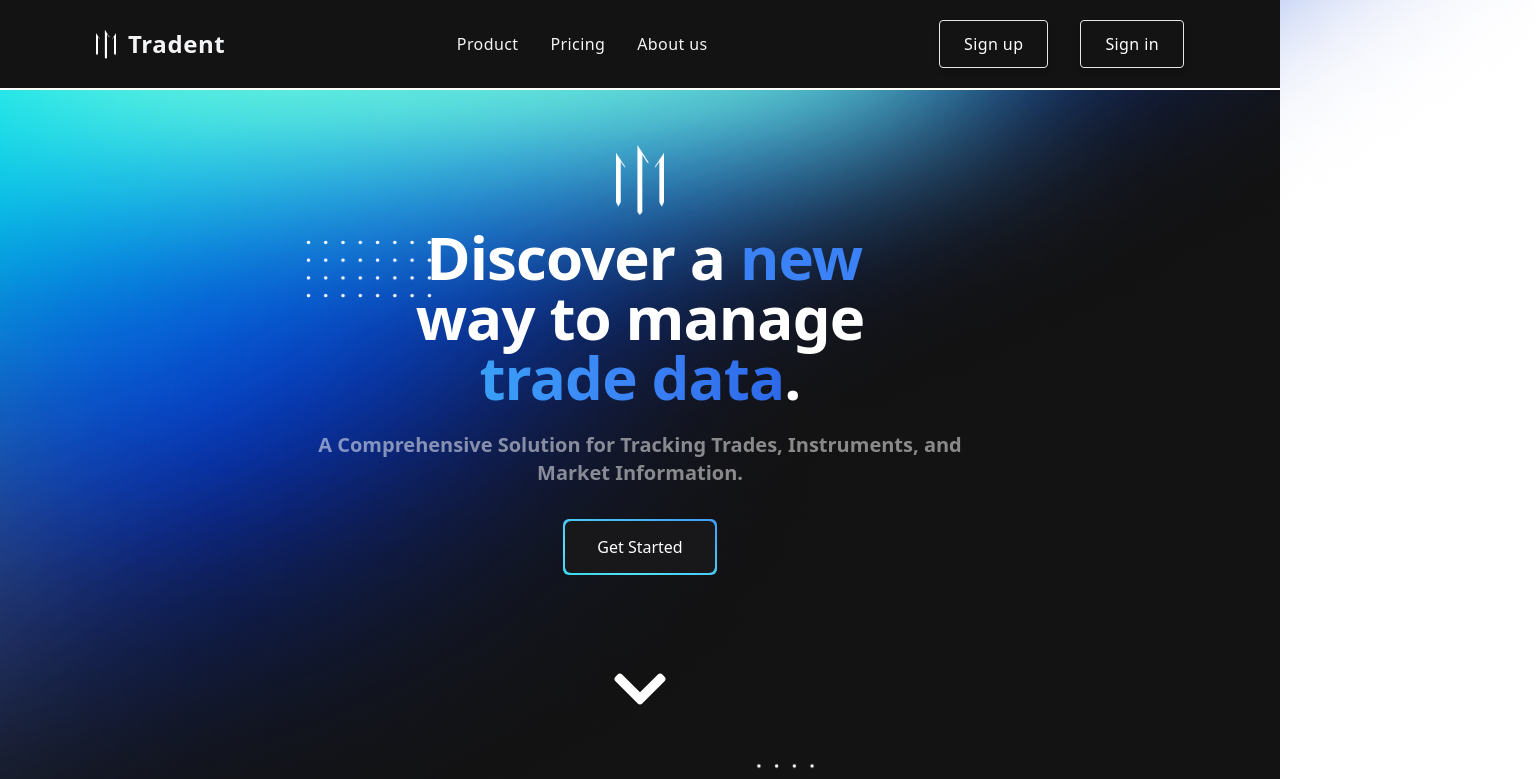
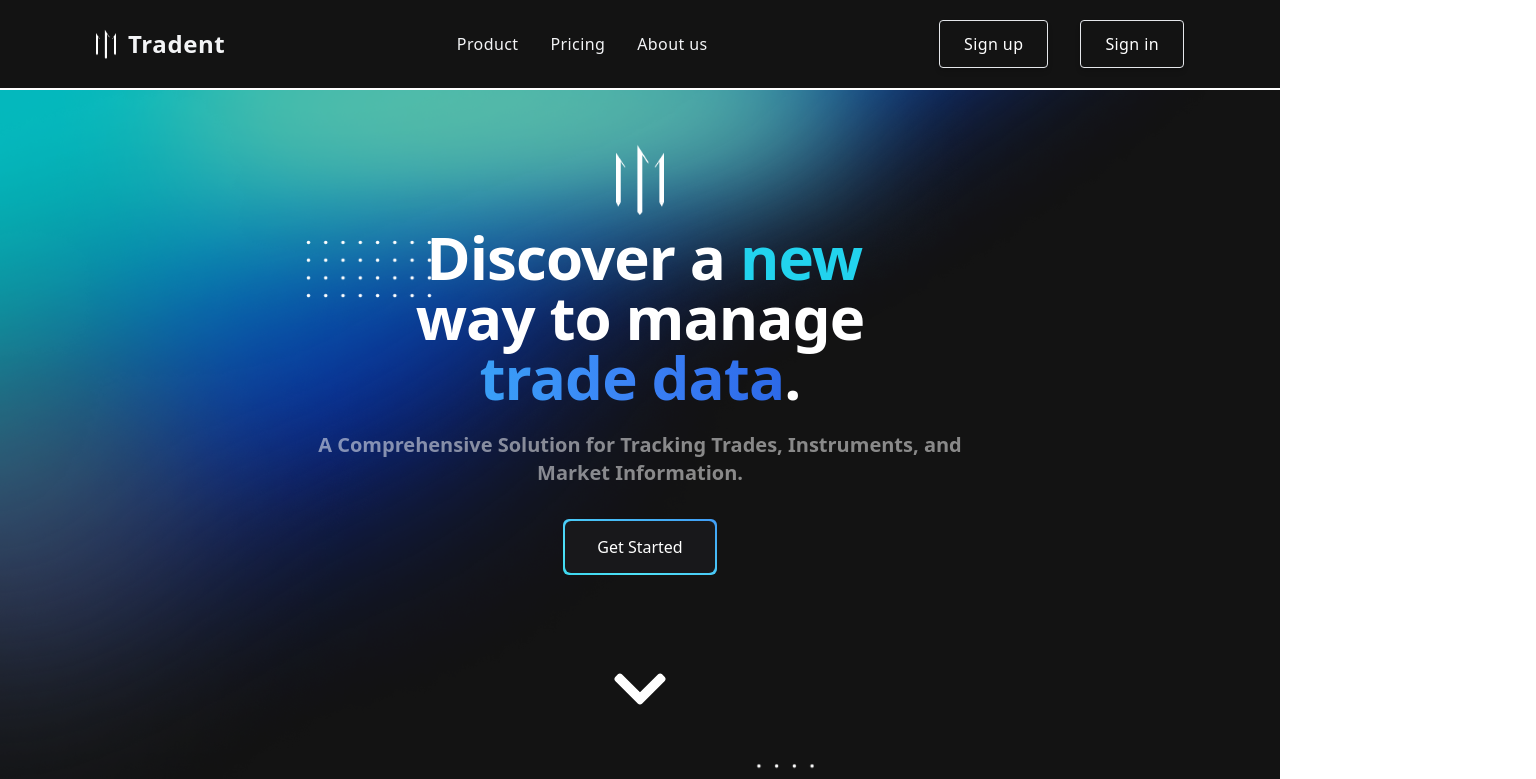
Before and after one commit to KJdotIO/tradent-app, a Next.js app: page / in a window 1280 px wide. Shown: the top 779 px of the page, 1536 px wide, since content can reach past the window. Built offline with nearby package versions, Linux system fonts and the light colour scheme.

Commit message:
fixed issue with scrolling

```diff
--- a/pages/index.tsx
+++ b/pages/index.tsx
@@ -63,11 +63,13 @@ const Home = () => {
         <meta name="viewport" content="width=device-width, initial-scale=1" />
         <link rel="icon" href="/favicon.ico" />
       </Head>
-          <Image src={heroBG} alt="" className="transform -scale-y-100 absolute top-[60%] left-[45%] max-w-none -translate-x-1/2 -translate-y-1/2" />
         <Header />
       <main className=" bg-[#131313] min-h-screen mt-[75px] sm:[80px]">
 
         <section>
+      <div className="w-full h-full overflow-hidden">
+        <Image src={heroBG} alt="" className="object-fit opacity-75 w-full h-full transform -scale-y-100 absolute top-[55%] left-[45%] max-w-none overflow-clip -translate-x-1/2 -translate-y-1/2" />
+      </div>
 
           <div className=" px-4 py-16 mx-auto sm:max-w-xl md:max-w-full lg:max-w-screen-xl md:px-24 lg:px-8 lg:py-20">
             <div className="max-w-xl sm:mx-auto lg:max-w-2xl">
@@ -119,7 +121,7 @@ const Home = () => {
                         />
                       </svg>
                     </span>{' '}
-                    <span className=" text-6xl ">Discover a <span className=" text-secondaryGrad">new</span> way to manage <span className=" text-transparent bg-gradient-to-r from-sky-400 via-blue-500 to-blue-700 bg-clip-text animate-text">trade data</span>.</span>
+                    <span className=" text-6xl ">Discover a <span className=" text-cyan-400">new</span> way to manage <span className=" text-transparent bg-gradient-to-r from-sky-400 via-blue-500 to-blue-700 bg-clip-text animate-text">trade data</span>.</span>
 
                   </Transition>
                 </h2>
```
